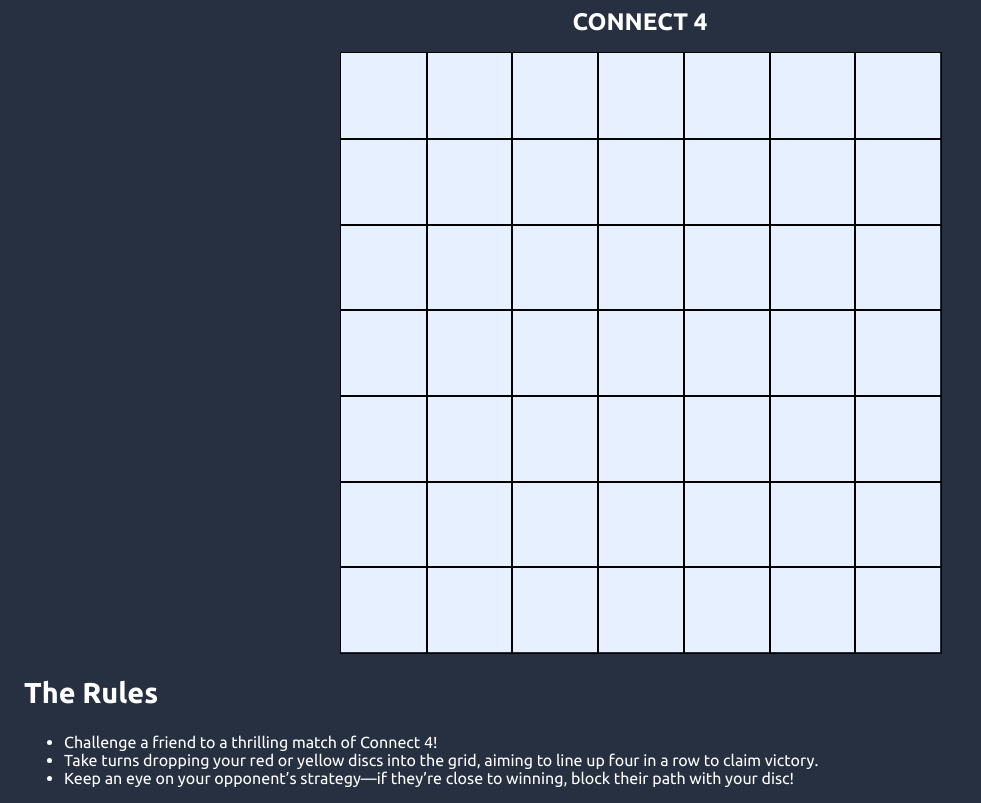
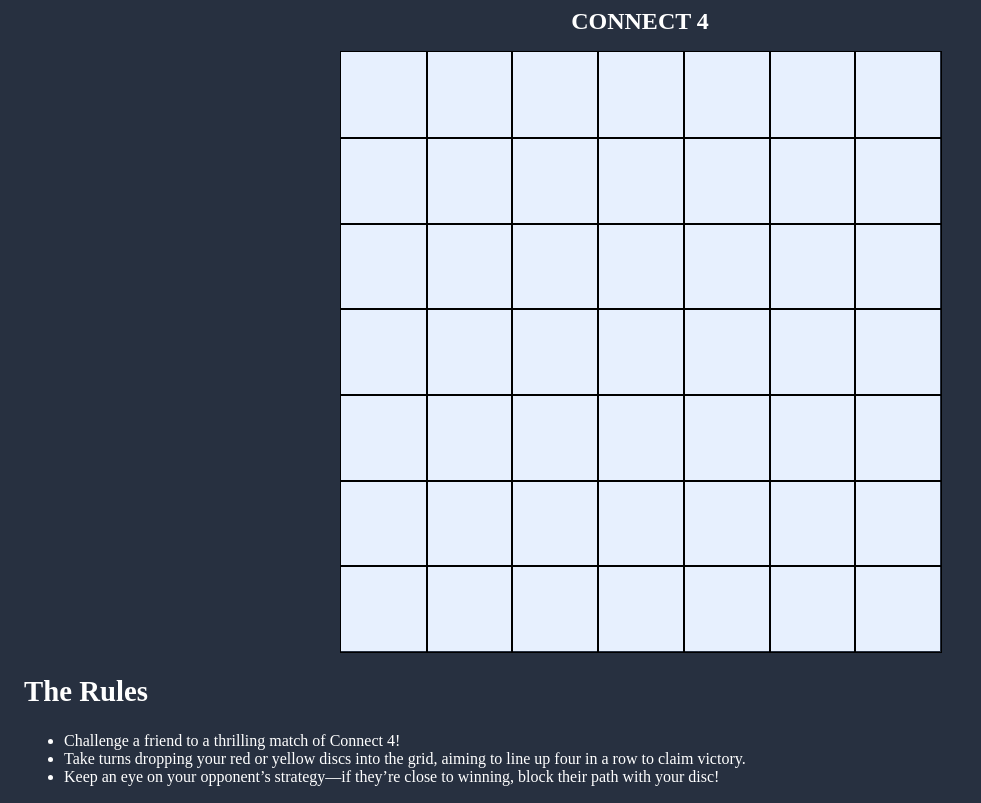
Before and after one commit to Delta17920/Connect-4-game, a plain HTML site: page index.html in a window 1280 px wide. Shown: the whole page, without its empty margins (0-981 px from the left). Drawn offline with Linux system fonts and the light colour scheme.

```diff
--- a/styles.css
+++ b/styles.css
@@ -47,7 +47,6 @@
 }
 
 body {
-    font-family: Ubuntu;
     background-color: #273040;
     color: white;
 }
```
